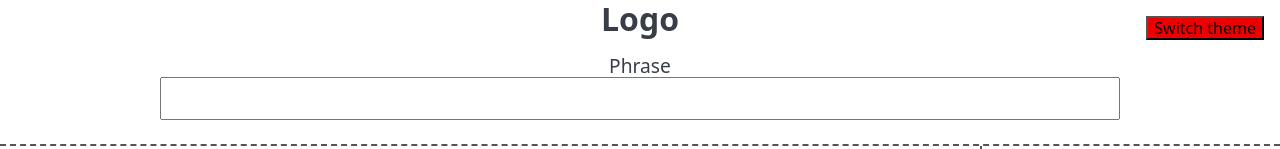
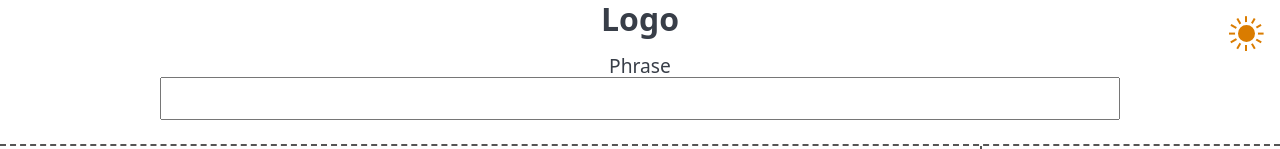
Before and after one commit to asterisk-art/app, a React (Create React App) app: page /#/ in a window 1280 px wide. Shown: the top 149 px of the page. Built offline with nearby package versions, Linux system fonts and the light colour scheme.

Commit message:
added theme button

```diff
--- a/src/Header.js
+++ b/src/Header.js
@@ -1,11 +1,9 @@
 /** @jsxImportSource @emotion/core */
 
-import { useTheme } from './App';
 import { Phrase } from './Phrase';
+import { ThemeBtn } from './primitives/ThemeBtn';
 
 export function Header({ phrase, changePhrase }) {
-	const { theme, setTheme } = useTheme();
-
 	return (
 		<header
 			css={{
@@ -23,22 +21,13 @@ export function Header({ phrase, changePhrase }) {
 				Logo
 			</h1>
 
-			<button
-				onClick={() => setTheme(theme === 'light' ? 'dark' : 'light')}
+			<ThemeBtn
 				css={{
 					position: 'absolute',
 					top: '1rem',
 					right: '1rem',
-					background: 'var(--danger)', // just to show how different colors would work
-					margin: 0,
-					':focus': {
-						outline: 'none',
-						boxShadow: '0 0 0 2px var(--bg), 0 0 0 5px var(--focus)',
-					},
 				}}
-			>
-				Switch theme
-			</button>
+			/>
 
 			<Phrase phrase={phrase} changePhrase={changePhrase} />
 		</header>
--- a/src/index.js
+++ b/src/index.js
@@ -22,6 +22,7 @@ ReactDOM.render(
 					padding: 0,
 					color: 'var(--text)',
 					background: 'var(--bg)',
+					transition: 'background 0.2s ease, color 0.2s ease',
 				},
 				a: {
 					color: 'var(--text)',
--- /dev/null
+++ b/src/primitives/ThemeBtn.js
@@ -0,0 +1,92 @@
+/** @jsxImportSource @emotion/core */
+
+import { useTheme } from '../App';
+
+function SunRay({ rotate, visible }) {
+	return (
+		<small
+			css={{
+				position: 'absolute',
+				width: 2,
+				height: visible ? '100%' : 0,
+				background: '#da7c00',
+				display: 'block',
+				zIndex: -1,
+				transition: '0.4s all, height 0.5s ease-in-out',
+				transform: `rotate(${rotate}deg)`,
+				'button:hover &': {
+					transform: visible ? `rotate(${rotate - 20}deg)` : `rotate(${rotate - 45}deg)`,
+				},
+			}}
+		/>
+	);
+}
+
+export function ThemeBtn(props) {
+	const { theme, setTheme } = useTheme();
+
+	const handleSwitch = () => {
+		setTheme(theme === 'light' ? 'dark' : 'light');
+	};
+
+	return (
+		<button
+			onClick={handleSwitch}
+			css={{
+				position: 'relative',
+				display: 'flex',
+				alignItems: 'center',
+				justifyContent: 'center',
+				appearance: 'none',
+				background: 'transparent',
+				cursor: 'pointer',
+				padding: 0,
+				margin: 0,
+				textTransform: 'none',
+				overflow: 'hidden',
+				borderStyle: 'none',
+				textIndent: -9999,
+				color: 'transparent',
+				width: '2.2rem',
+				height: '2.2rem',
+				'&:focus': {
+					outline: 'none',
+					boxShadow: '0 0 0 2px var(--bg), 0 0 0 5px var(--focus)',
+				},
+				'&:hover:after': {
+					marginTop: '-0.8rem',
+					marginRight: '-0.4rem',
+				},
+				'&:before, &:after': {
+					content: '""',
+					display: 'block',
+					position: 'absolute',
+					width: '1.45rem',
+					height: '1.45rem',
+					background: theme === 'light' ? '#da7c00' : '#e684af',
+					borderRadius: '100%',
+					border: theme === 'light' ? '3px solid var(--bg)' : 'none',
+					transition: 'all 0.4s ease-in-out',
+					zIndex: 2,
+				},
+				'&:after': {
+					width: theme === 'light' ? 0 : '1.3rem',
+					height: theme === 'light' ? 0 : '1.3rem',
+					border: 'none',
+					marginTop: '-0.5rem',
+					marginRight: '-0.7rem',
+					background: 'var(--bg)',
+				},
+			}}
+			{...props}
+		>
+			Switch theme
+			<SunRay rotate={90} visible={theme === 'light'} />
+			<SunRay rotate={120} visible={theme === 'light'} />
+			<SunRay rotate={150} visible={theme === 'light'} />
+			<SunRay rotate={180} visible={theme === 'light'} />
+			<SunRay rotate={210} visible={theme === 'light'} />
+			<SunRay rotate={240} visible={theme === 'light'} />
+		</button>
+	);
+}
```
